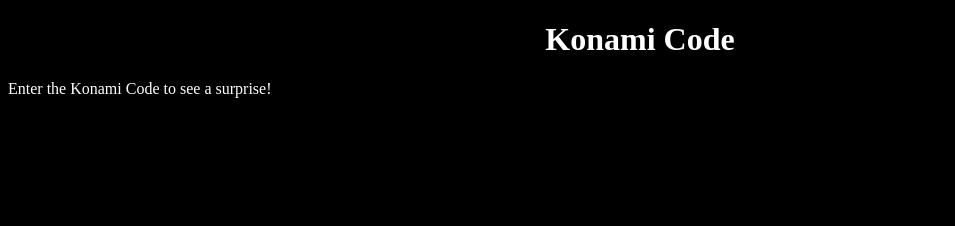
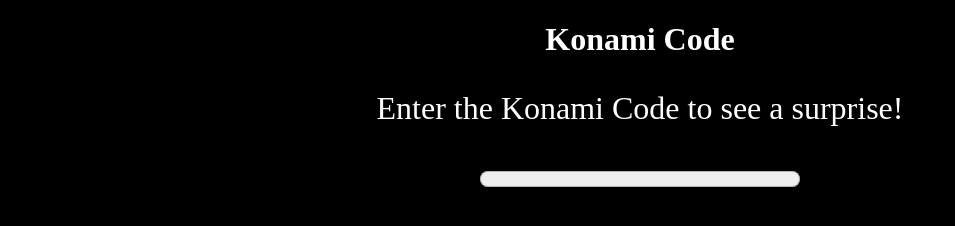
Before and after one commit to cpriestley/codeup-web-exercises, a website: page konami.html in a window 1280 px wide. Shown: the whole page, without its empty margins (0-955 px from the left). Drawn offline with Linux system fonts and the light colour scheme.

Commit message:
jQuery Exercises - Keyboard events - update styling of p tag to center text and increase font size

```diff
--- a/konami.html
+++ b/konami.html
@@ -4,6 +4,10 @@
     <meta charset="UTF-8">
     <title>Konami Code</title>
     <style>
+        p {
+            font-size: 2em;
+            text-align: center;
+        }
         body {
             background-color: black;
             color: white;
@@ -16,6 +20,7 @@
 <body>
     <h1>Konami Code</h1>
     <p>Enter the Konami Code to see a surprise!</p>
+    <p> <progress id="progress" value="0" max="100"> 32% </progress> </p>
     <script src="js/confetti.js"></script>
     <script src="js/jquery-3.6.3.js"></script>
     <script>
```
